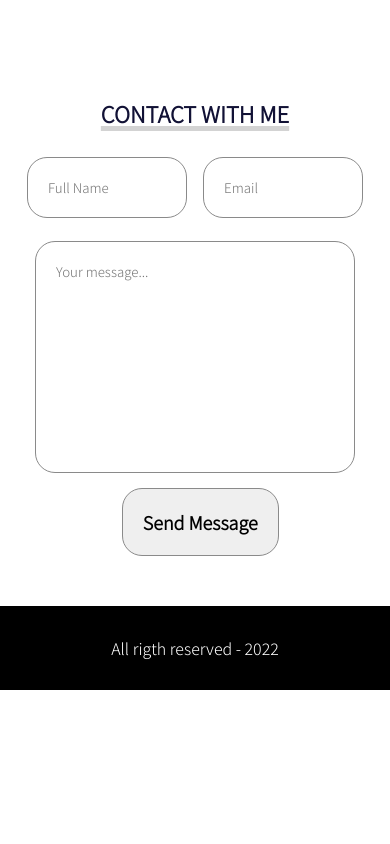
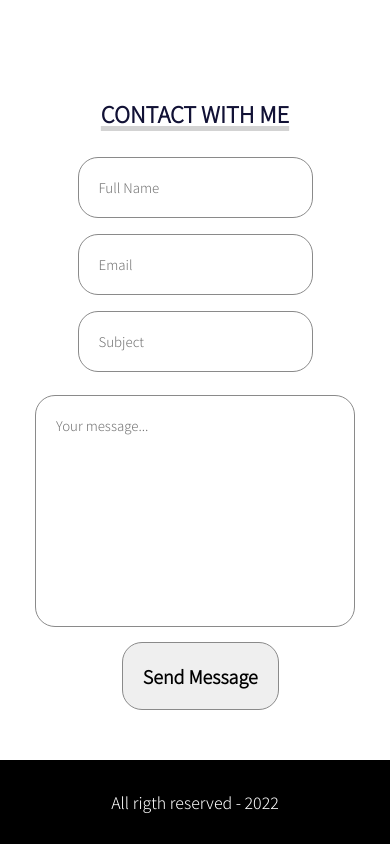
Before and after one commit to ManuVillanueva/ManuelVillanueva, a plain HTML site: page index.html in a window 390 px wide. Shown: the part 6161-7005 px from the top of the page. Before the commit the page ends 6851 px from the top, so only its background shows below. Drawn offline with Linux system fonts and the light colour scheme.

Commit message:
Cambio la sección de contacto en el responsive, poniendo los inputs uno debajo de otro en el responsive y agrego el input del subject que me habia olvidado de ponerlo antes

```diff
--- a/css/style.css
+++ b/css/style.css
@@ -588,22 +588,14 @@ footer a {
   #contact {
     padding: 50px 15px;
   }
-  #contacto .form-container .half {
-    width: 10rem;
-    padding: 50px 15px;
-    margin-bottom: 15px;
-    display: inline-block;
+  .half {
+    display: flex;
+    flex-wrap: wrap;
   }
   #contac .form-container .half input {
     width: 5rem;
-    margin-bottom: 15px;
-    display: inline-block;
+    width: 100%;
   }
-
-  .half input {
-    width: 10rem;
-  }
-
   #contact textarea {
     width: 20rem;
   }
--- a/index.html
+++ b/index.html
@@ -225,6 +225,7 @@
         <div class="half row">
           <input type="text" placeholder="Full Name" class="half-input">
           <input type="email" placeholder="Email" class="half-input">
+          <input type="text" placeholder="Subject" class="half-input">
         </div>
         <div class="div row">
           <textarea name="" id="" cols="30" rows="10" placeholder="Your message..."></textarea>
```
